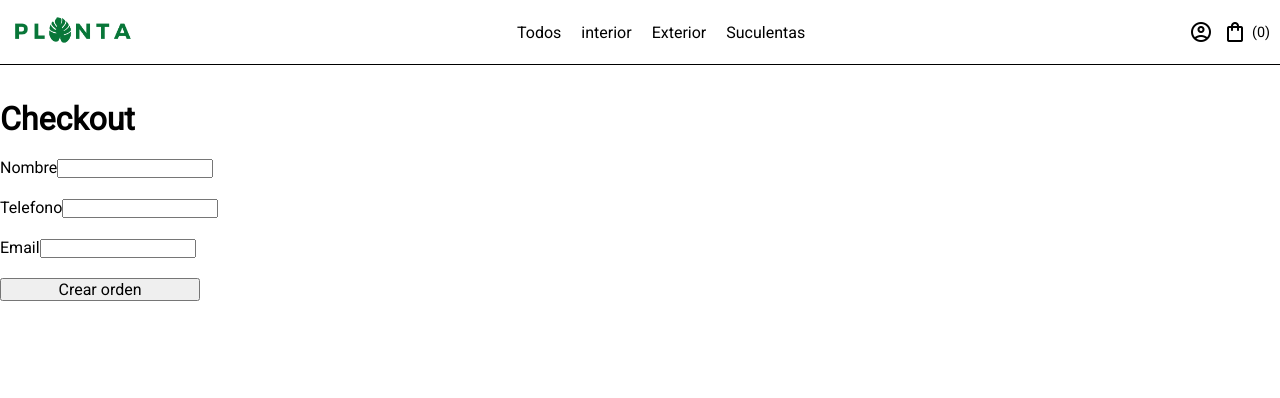
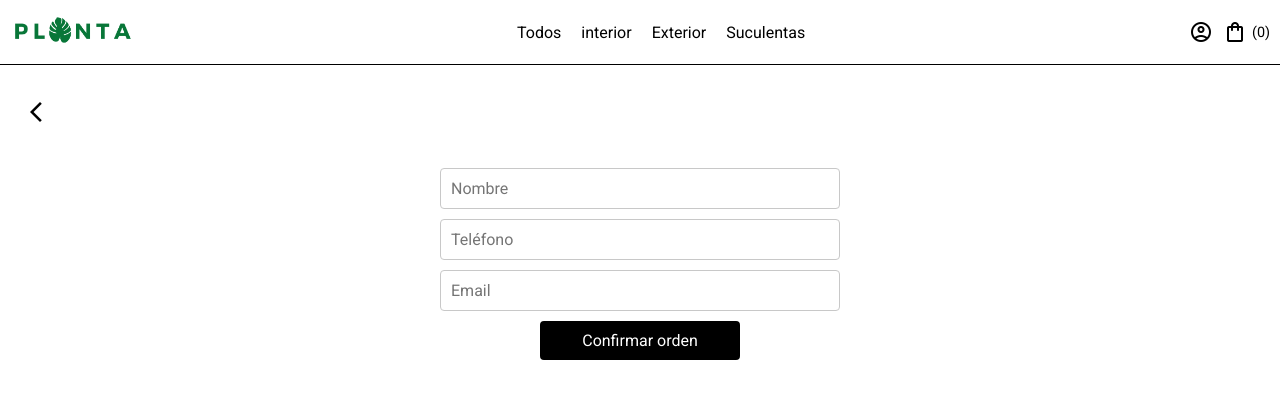
Before and after one commit to german-carosio/ReactPF_Carosio, a React (Vite) app: page /checkout in a window 1280 px wide. Shown: the top 398 px of the page. Built offline with nearby package versions, Linux system fonts and the light colour scheme.

Commit message:
se agregaron notificaciones y se mejoraron los estilos

```diff
--- a/package.json
+++ b/package.json
@@ -13,7 +13,8 @@
     "firebase": "^10.8.0",
     "react": "^18.2.0",
     "react-dom": "^18.2.0",
-    "react-router-dom": "^6.21.1"
+    "react-router-dom": "^6.21.1",
+    "sweetalert2": "^11.10.5"
   },
   "devDependencies": {
     "@types/react": "^18.2.43",
--- a/src/App.css
+++ b/src/App.css
@@ -9,6 +9,17 @@
     --negro: #000;
     --rojo: #db0404;
 }
+
+input,
+textarea {
+    padding: 10px;
+    border: none;
+    border: solid 1px var(--gris);
+    border-radius: 4px;
+    outline: none;
+    font-size: 1em;
+}
+
 
 .container {
     max-width: 1366px;
@@ -46,3 +57,23 @@ button {
     color: var(--blanco);
     border: solid 2px var(--gris-oscuro);
 }
+
+/*Form*/
+
+.form {
+    width: 280px;
+    display: flex;
+    flex-direction: column;
+    gap: 10px;
+    margin: 40px auto;
+}
+
+.form button {
+    margin: 0 auto;
+}
+
+@media (min-width: 600px) {
+    .form {
+        width: 400px;
+    }
+}
--- a/src/components/CartView/CartView.jsx
+++ b/src/components/CartView/CartView.jsx
@@ -2,15 +2,17 @@ import React from 'react'
 import styles from './CartView.module.css'
 import { useCart } from '../../context/CartContext'
 import { Link } from 'react-router-dom'
+import Swal from 'sweetalert2'
+
 
 const CartView = () => {
 
   const { cart, total, removeItem, clearCart } = useCart()
 
+
   return (
     <>
       <section className={styles.container}>
-        <h1>CartView</h1>
         {
           cart.map(prod => {
             return (
@@ -20,9 +22,32 @@ const CartView = () => {
                 <h4>Precio: ${prod.price}</h4>
                 <p>x {prod.quantity}</p>
                 <h4>Subtotal: ${prod.quantity * prod.price}</h4>
-                <button className={styles.btn} onClick={()=>removeItem(prod.id)}><span className="material-symbols-outlined">
-delete
-</span> </button>
+                <button className={styles.btn} onClick={() => {
+
+                  Swal.fire({
+                    title: "¿Esta seguro?",
+                    text: "Eliminara de forma permanente el item",
+                    icon: "warning",
+                    showCancelButton: true,
+                    confirmButtonColor: "#3085d6",
+                    cancelButtonColor: "#d33",
+                    confirmButtonText: "Si, eliminar"
+                  }).then((result) => {
+                    if (result.isConfirmed) {
+                      Swal.fire({
+                        title: "Eliminado!",
+                        text: "El item fue eliminado",
+                        icon: "success"
+                      });
+                      removeItem(prod.id)
+                    }
+                  })
+
+                }}>
+                  <span className="material-symbols-outlined">
+                    delete
+                  </span>
+                </button>
               </div>
             )
           })
@@ -32,11 +57,36 @@ delete
         </div>
 
         <div className={styles.btns}>
-          <Link to= {'/checkout'}><button className='btn1'>Confirmar compra</button></Link>
-          <button className='btn2' onClick={()=>{clearCart()}}>Eliminar carrito</button>
+          <Link to={'/checkout'}><button className='btn1'>Crear Orden</button></Link>
+          <button className='btn2' onClick={() => {
+
+            if (cart.length !== 0) {
+              Swal.fire({
+                title: "¿Esta seguro?",
+                text: "Eliminara de forma permanente el carrito",
+                icon: "warning",
+                showCancelButton: true,
+                confirmButtonColor: "#3085d6",
+                cancelButtonColor: "#d33",
+                confirmButtonText: "Si, eliminar"
+              }).then((result) => {
+                if (result.isConfirmed) {
+                  Swal.fire({
+                    title: "Eliminado!",
+                    text: "El carrito fue eliminado",
+                    icon: "success"
+                  });
+                  clearCart()
+                }
+              })
+            }
+
+
+
+          }}>Eliminar carrito</button>
         </div>
 
-      </section>
+      </section >
 
 
 
--- a/src/components/CartView/CartView.module.css
+++ b/src/components/CartView/CartView.module.css
@@ -2,7 +2,7 @@
     margin-top: 100px;
     display: flex;
     flex-direction: column;
-    gap: 10px;
+    gap: 30px;
     justify-content: center;
     align-items: center;
 }
@@ -30,10 +30,17 @@
 
 .btn {
     width: max-content;
-    padding: 8px 10px;
+    padding: 8px;
+    border: solid 2px var(--negro);
+    border-radius: 4px;
     background-color: var(--negro);
     color: var(--blanco);
-    border-radius: 4px;
-    font-size: 1em;
+    /* box-shadow: 0 2px 4px rgba(0, 0, 0, 0.2); */
     cursor: pointer;
 }
+
+.btn:hover {
+    background-color: var(--gris-oscuro);
+    color: var(--blanco);
+    border: solid 2px var(--gris-oscuro);
+}
--- a/src/components/Checkout/Checkout.jsx
+++ b/src/components/Checkout/Checkout.jsx
@@ -4,13 +4,14 @@ import { collection, query, where, getDocs, documentId, writeBatch, addDoc, Time
 import { db } from '../../services/firebase/firebaseConfig';
 import styles from './Checkout.module.css';
 import CheckoutForm from "../CheckoutForm/CheckoutForm";
+import { Link } from 'react-router-dom'
 
 const Checkout = () => {
   const [loading, setLoading] = useState(false)
   const [orderId, setOrderId] = useState(null)
   const { cart, total, clearCart } = useCart();
 
-  const createOrder = async ({name, phone, email}) => {
+  const createOrder = async ({name, phone, email} /* userData */) => {
 
     setLoading(true)
 
@@ -18,7 +19,7 @@ const Checkout = () => {
       const objOrder = {
         buyer: {
           name, phone, email
-        },//userData
+        },
         items: cart,
         total: total,
         //date: Timestamp.fromDate(new Date())
@@ -94,7 +95,10 @@ const Checkout = () => {
   return (
     <>
       <div className={styles.container}>
-        <h1>Checkout</h1>
+        {/* volver a pagina anterior */}
+        <button className={styles.back} onClick={() => { <Link to={window.history.back()}></Link> }}><span className="material-symbols-outlined">
+                arrow_back_ios
+            </span></button>
         <CheckoutForm onConfirm={createOrder} />
       </div>
     </>
--- a/src/components/Checkout/Checkout.module.css
+++ b/src/components/Checkout/Checkout.module.css
@@ -2,6 +2,18 @@
     margin-top: 100px;
 }
 
+.back {
+    margin-left: 30px;
+    background: none;
+    border: none;
+    cursor: pointer;
+    width: max-content;
+   }
+
 .orderId {
-    margin-top: 100px;
+    margin: 100px auto;
+    border: solid;
+    text-align: center;
+    width: max-content;
+    padding: 20px;
 }
--- a/src/components/CheckoutForm/CheckoutForm.jsx
+++ b/src/components/CheckoutForm/CheckoutForm.jsx
@@ -1,5 +1,6 @@
 import React, { useState } from 'react'
 import styles from './CheckoutForm.module.css'
+import Swal from 'sweetalert2'
 
 const CheckoutForm = ({onConfirm}) => {
     const [name, setName] = useState('')
@@ -13,29 +14,42 @@ const CheckoutForm = ({onConfirm}) => {
             name, phone, email
         }
 
-        onConfirm(userData)
+        Swal.fire({
+            title: "¿Confirmar orden?",
+            text: "Se creará la orden de compra",
+            icon: "question",
+            showCancelButton: true,
+            confirmButtonColor: "#3085d6",
+            cancelButtonColor: "#d33",
+            confirmButtonText: "Si, quiero!"
+          }).then((result) => {
+            if (result.isConfirmed) {
+              Swal.fire({
+                title: "Creada!",
+                text: "La orden fue creada",
+                icon: "success"
+              });
+              onConfirm(userData)
+            }
+          })
+
     }
+
+
+
   return (
     <>
     <div className={styles.container}>
-        <form className={styles.form} onSubmit={handleConfirm}>
+        <form className='form' onSubmit={handleConfirm}>
 
-            <label>
-                Nombre
-            <input type="text" value={name} onChange={({target})=> setName(target.value)} />
-            </label>
+            <input type="text" value={name} onChange={({target})=> setName(target.value)} placeholder='Nombre' required />
 
-            <label>
-                Telefono
-            <input type="text" value={phone} onChange={({target})=> setPhone(target.value)} />
-            </label>
+            <input type="number" value={phone} onChange={({target})=> setPhone(target.value)} placeholder='Teléfono' required  />
 
-            <label>
-                Email
-            <input type="text" value={email} onChange={({target})=> setEmail(target.value)} />
-            </label>
+            <input type="email" value={email} onChange={({target})=> setEmail(target.value)} placeholder='Email' required  />
 
-            <button type='submit'> Crear orden</button>
+
+            <button className='btn1' type='submit'>Confirmar orden</button>
 
         </form>
     </div>
--- a/src/components/CheckoutForm/CheckoutForm.module.css
+++ b/src/components/CheckoutForm/CheckoutForm.module.css
@@ -1,9 +1,3 @@
 .container {
     margin-top: 20px;
 }
-
-.form {
-    display: flex;
-    flex-direction: column;
-    gap: 20px;
-}
--- a/src/components/ItemDetail/ItemDetail.jsx
+++ b/src/components/ItemDetail/ItemDetail.jsx
@@ -42,8 +42,8 @@ const ItemDetail = ({ id, name, img, price, category, stock, description }) => {
                     {
                         checkAdd
                             ? (<div className={styles.btns}>
+                                <Link to='/'><button className='btn2'>Seguir comprando</button></Link>
                                 <Link to='/cart'><button className='btn1'>ir al carrito</button></Link>
-                                <Link to='/'><button className='btn2'>Seguir comprando</button></Link>
                             </div>)
                             : (<ItemCount stock={stock} addCart={addCart} quantity={quantity} setQuantity={setQuantity} />)
                     }
--- a/src/components/ItemDetail/ItemDetail.module.css
+++ b/src/components/ItemDetail/ItemDetail.module.css
@@ -4,6 +4,7 @@
  border: none;
  cursor: pointer;
  width: max-content;
+ margin-left: 30px;
 }
 
 .container {
--- a/src/context/CartContext.jsx
+++ b/src/context/CartContext.jsx
@@ -1,4 +1,5 @@
 import { createContext, useContext, useState } from "react"
+import Swal from 'sweetalert2'
 /*Creo el context*/
 
 const CartContext = createContext()
@@ -14,8 +15,21 @@ export const CartProvider = ({ children }) => {
     const addItem = (productToAdd) => {
         if (!isInCart(productToAdd.id)) {
             setCart(prev => [...prev, productToAdd])
+            Swal.fire({
+                position: "top-end",
+                icon: "success",
+                title: "Agregado al carrito",
+                showConfirmButton: false,
+                timer: 1500
+              });
         } else {
-            console.error('el producto ya se encuentra en el carrito');
+            Swal.fire({
+                position: "top-end",
+                icon: "warning",
+                title: "Ya se encuentra en el carrito",
+                showConfirmButton: false,
+                timer: 1500
+              });
         }
     }
 
```
Also changed, not shown: 1 other file (tests, documents, lock files or other folders).
